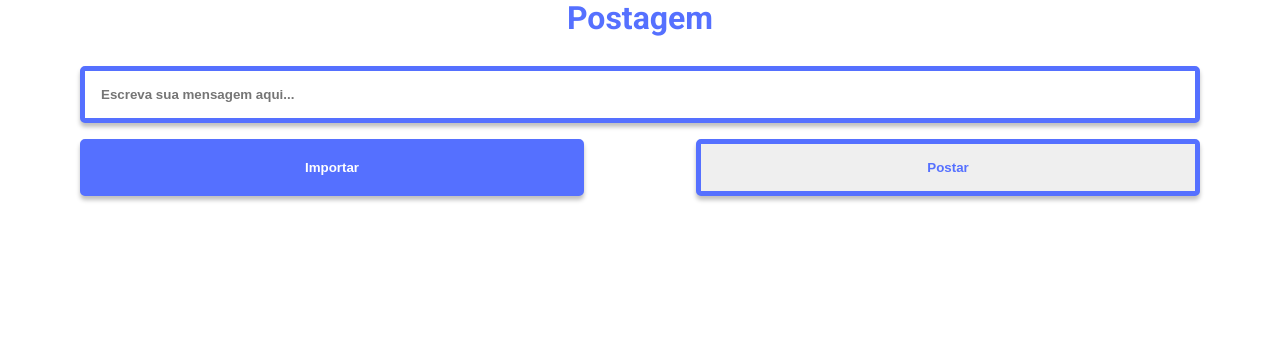
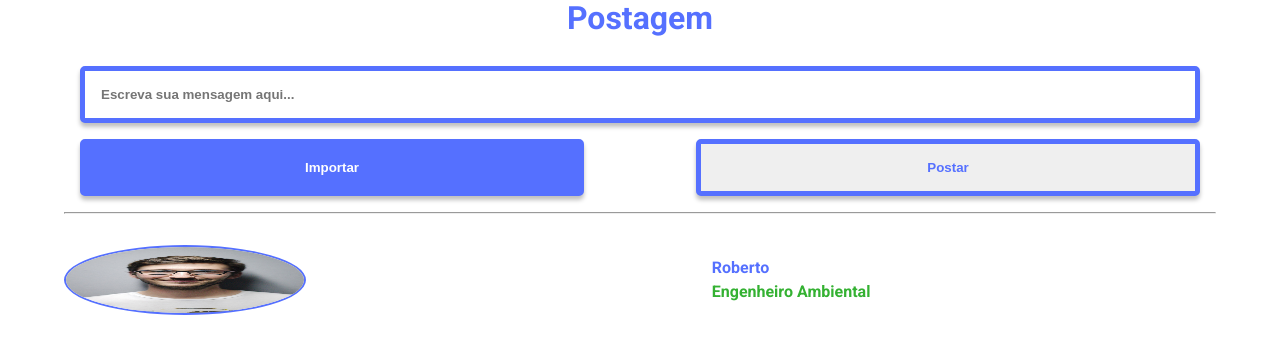
Before and after one commit to Marcozvs/ecogamma, a PHP site: page / in a window 1280 px wide. Shown: the part 146-500 px from the top of the page. Run offline with PHP 8.4, Linux system fonts and the light colour scheme; some libraries are stand-ins or nearby versions.

Commit message:
Desenvolvendo bloco de perfil

```diff
--- a/estilos/css/styles.css
+++ b/estilos/css/styles.css
@@ -76,6 +76,11 @@ input, button {
   padding: 1rem;
 }
 
+.feed {
+  display: flex;
+  box-sizing: border-box;
+}
+
 .header__logo {
   width: 40%;
 }
@@ -94,4 +99,34 @@ input, button {
   width: 45%;
 }
 
+.feed__perfil {
+  display: flex;
+  align-items: center;
+  width: 70%;
+  height: 100px;
+  justify-content: space-between;
+  box-sizing: border-box;
+}
+
+.perfil__imagem {
+  width: 30%;
+  height: 70%;
+  border: 2px solid #5570FF;
+  border-radius: 50%;
+  box-sizing: border-box;
+}
+
+.perfil__informacoes {
+  display: flex;
+  flex-direction: column;
+  justify-content: center;
+}
+.perfil__informacoes .perfil__nome, .perfil__informacoes .perfil__cargo {
+  font-weight: 700;
+  color: #5570FF;
+}
+.perfil__informacoes .perfil__cargo {
+  color: #34B132;
+}
+
 /*# sourceMappingURL=styles.css.map */
--- /dev/null
+++ b/estilos/sass/2-layouts/_l-feed.sass
@@ -0,0 +1,3 @@
+.feed
+    display: flex
+    box-sizing: border-box
--- a/estilos/sass/2-layouts/layouts.sass
+++ b/estilos/sass/2-layouts/layouts.sass
@@ -1 +1,2 @@
 @use './_l-header'
+@use './_l-feed'
--- /dev/null
+++ b/estilos/sass/3-modules/feed/feed__perfil/_m-feed__perfil.sass
@@ -0,0 +1,7 @@
+.feed__perfil
+    display: flex
+    align-items: center
+    width: 70%
+    height: 100px
+    justify-content: space-between
+    box-sizing: border-box
--- /dev/null
+++ b/estilos/sass/3-modules/feed/feed__perfil/_m-perfil__imagem.sass
@@ -0,0 +1,8 @@
+@use '../../../variables'
+
+.perfil__imagem
+    width: 30%
+    height: 70%
+    border: 2px solid variables.$primeira-cor
+    border-radius: 50%
+    box-sizing: border-box
--- /dev/null
+++ b/estilos/sass/3-modules/feed/feed__perfil/_m-perfil__informacoes.sass
@@ -0,0 +1,11 @@
+@use '../../../variables'
+
+.perfil__informacoes
+    display: flex
+    flex-direction: column
+    justify-content: center
+    .perfil__nome, .perfil__cargo
+        font-weight: 700
+        color: variables.$primeira-cor
+    .perfil__cargo
+        color: variables.$segunda-cor
--- a/estilos/sass/3-modules/modules.sass
+++ b/estilos/sass/3-modules/modules.sass
@@ -1,3 +1,6 @@
 @use './header/_m-header__logo'
 @use './header/_m-header__navagacao'
 @use './_m-post__botoes'
+@use './feed/feed__perfil/_m-feed__perfil'
+@use './feed/feed__perfil/_m-perfil__imagem'
+@use './feed/feed__perfil/_m-perfil__informacoes'
--- a/index.html
+++ b/index.html
@@ -43,6 +43,16 @@
                     <input type="submit" value="Postar" id="mensagem" name="mensagem"></form>
                 </div>
         </section>
+        <hr>
+        <section class="feed">
+            <div class="feed__perfil">
+                <img src="./imagens/Roberto.jpg" alt="Imagem do Perfil" class="perfil__imagem">
+                <div class="perfil__informacoes">
+                    <p class="perfil__nome">Roberto</p>
+                    <p class="perfil__cargo">Engenheiro Ambiental</p>
+                </div>
+            </div>
+        </section>
     </main>
 </body>
 
```
Also changed, not shown: imagens/Roberta.jpg (added), imagens/Roberto.jpg (added), imagens/perfil-foto-roberta.png (deleted), imagens/perfil-foto-roberto.png (deleted), 1 other file.
